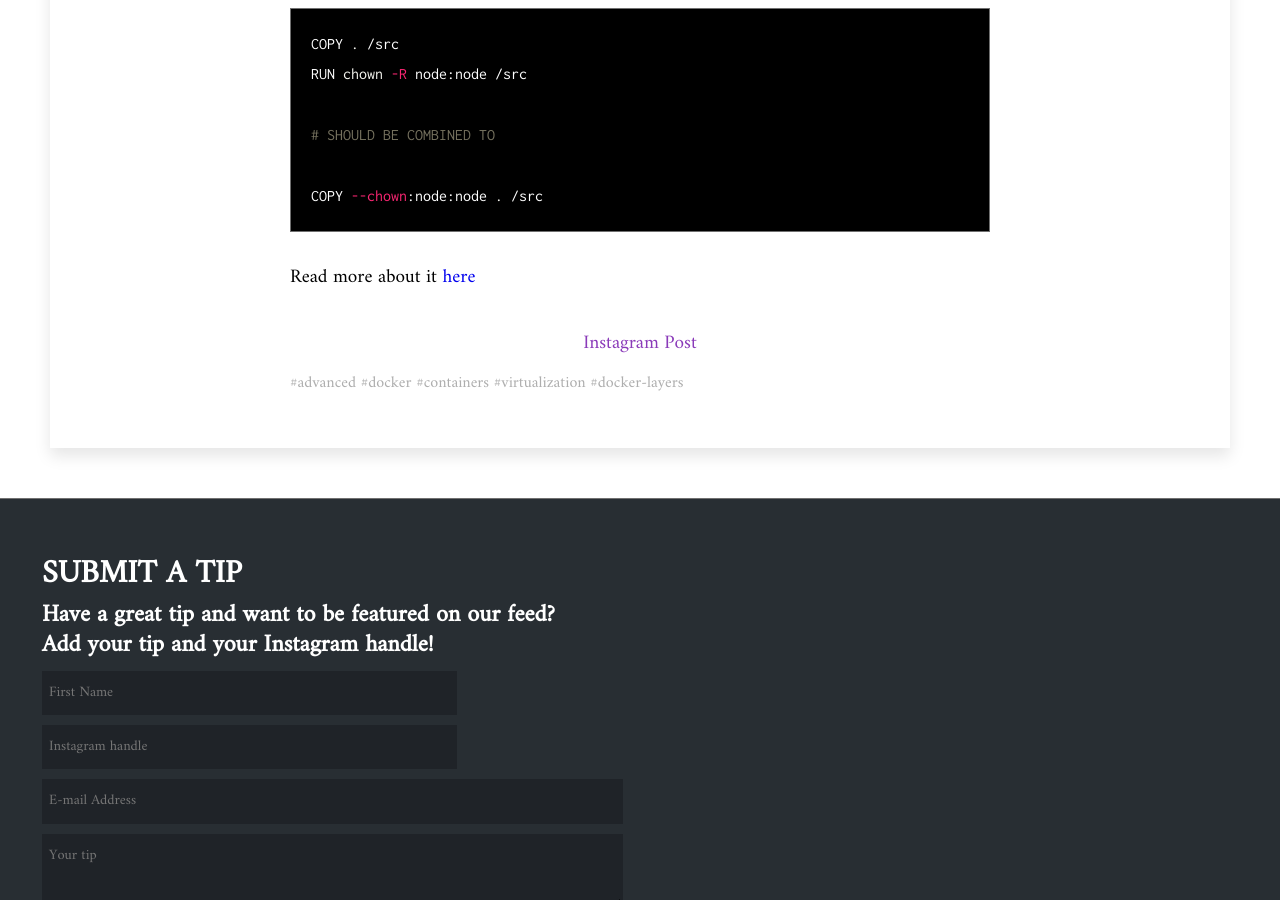
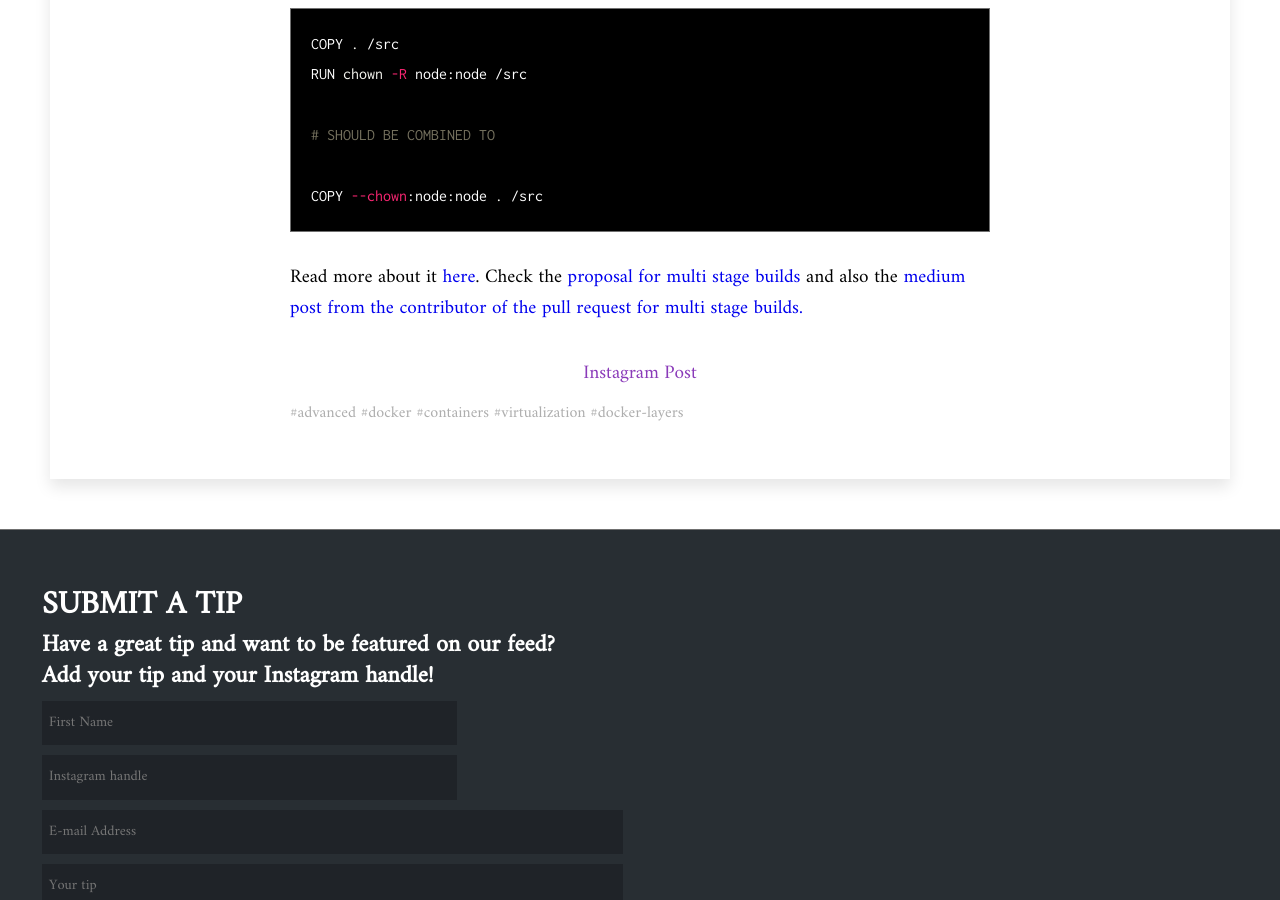
Before and after one commit to dev-diaries/web, a Jekyll site: the page built from _social-posts/docker-faster-builds.md, in a window 1280 px wide and 900 px high, scrolled down 2893 px. Built offline with Jekyll 4.4.1, drawn with Linux system fonts in a browser that asks for light colours.

Commit message:
add more references for multi stage builds

```diff
--- a/_social-posts/docker-faster-builds.md
+++ b/_social-posts/docker-faster-builds.md
@@ -117,7 +117,9 @@ COPY --chown:node:node . /src
 {% endhighlight %}
 
 {:.post-content}
-Read more about it <a href="{{page.docs}}" target="_blank">here</a>
+Read more about it <a href="{{page.docs}}" target="_blank">here</a>.
+Check the <a href="https://github.com/moby/moby/issues/31067#issue-207987708" target="_blank">proposal for multi stage builds</a>
+and also the <a href="https://medium.com/@tonistiigi/advanced-multi-stage-build-patterns-6f741b852fae" target="_blank">medium post from the contributor of the pull request for multi stage builds.</a>
 
 {% if page.instagram-id %}
 {:.center}
```
